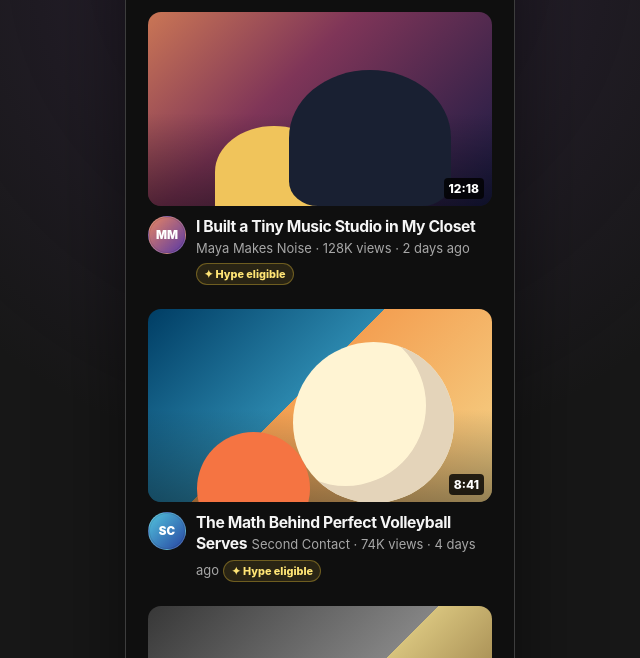
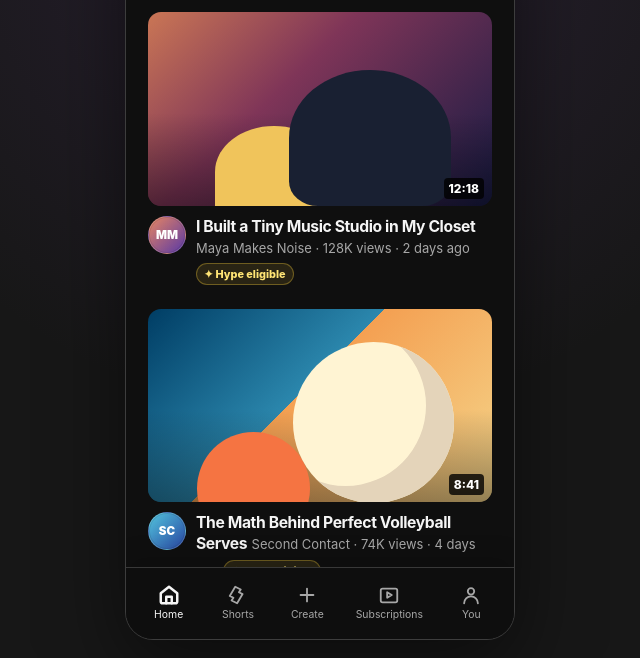
Before and after one commit to isaiahcampusano/youtube-hype-feature, a plain HTML site: page index.html in a window 1280 px wide. Shown: the part 132-790 px from the top of the page, without its empty margins (320-960 px from the left). Drawn offline with Linux system fonts and the light colour scheme.

Commit message:
fix: dock global navigation in app shell

```diff
--- a/css/style.css
+++ b/css/style.css
@@ -13,10 +13,14 @@
   --focus: #5bb5ff;
   --radius: 18px;
   --shadow: 0 12px 28px rgba(0, 0, 0, 0.28);
+  --nav-safe-area: env(safe-area-inset-bottom, 0px);
+  --nav-block-size: calc(72px + var(--nav-safe-area));
   font-family: Inter, ui-sans-serif, system-ui, -apple-system, BlinkMacSystemFont, "Segoe UI", sans-serif;
 }
 
 body {
+  min-height: 100dvh;
+  overflow: hidden;
   background:
     radial-gradient(circle at 50% 5%, rgba(90, 57, 122, 0.28), transparent 32rem),
     #171717;
@@ -35,21 +39,46 @@ a:focus-visible {
 }
 
 .prototype-shell {
-  min-height: 100vh;
+  min-height: 100dvh;
   display: grid;
   justify-content: center;
 }
 
 .app-frame {
   width: 100%;
-  min-height: 100vh;
+  height: 100dvh;
   background: var(--bg);
-  overflow-x: clip;
+  overflow: hidden;
+  position: relative;
+}
+
+.app-layout {
+  height: 100%;
+  display: grid;
+  grid-template-rows: minmax(0, 1fr) auto;
+}
+
+.app-scroller {
+  min-height: 0;
+  overflow-x: hidden;
+  overflow-y: auto;
+  overscroll-behavior: contain;
+  scrollbar-width: thin;
+  scrollbar-color: #4b4b4b transparent;
+}
+
+.app-scroller::-webkit-scrollbar { width: 6px; }
+.app-scroller::-webkit-scrollbar-thumb { border-radius: 999px; background: #4b4b4b; }
+.app-scroller::-webkit-scrollbar-track { background: transparent; }
+
+.app-scroller:focus-visible {
+  outline: 3px solid var(--focus);
+  outline-offset: -3px;
 }
 
 .screen {
-  min-height: 100vh;
-  padding-bottom: 84px;
+  min-height: 100%;
+  padding-bottom: 24px;
 }
 
 .topbar {
@@ -147,8 +176,10 @@ a:focus-visible {
 .topics {
   display: flex;
   gap: 8px;
-  padding: 6px 16px 14px;
+  padding: 6px 34px 14px 16px;
   overflow-x: auto;
+  overscroll-behavior-inline: contain;
+  scroll-padding-inline: 16px;
   scrollbar-width: none;
 }
 
@@ -354,16 +385,15 @@ a:focus-visible {
 }
 
 .bottom-nav {
-  height: 72px;
+  min-height: var(--nav-block-size);
   justify-content: space-around;
-  position: fixed;
+  position: relative;
   z-index: 7;
-  bottom: 0;
-  left: 0;
-  right: 0;
-  padding: 5px 8px max(7px, env(safe-area-inset-bottom));
+  width: 100%;
+  padding: 5px 8px max(7px, var(--nav-safe-area));
   border-top: 1px solid var(--line);
   background: rgba(15, 15, 15, 0.98);
+  box-shadow: 0 -10px 24px rgba(0, 0, 0, 0.14);
 }
 
 .nav-button {
@@ -479,7 +509,9 @@ a:focus-visible {
 .watch-action-row {
   gap: 8px;
   overflow-x: auto;
-  padding: 4px 0 16px;
+  padding: 4px 20px 18px 0;
+  scroll-padding-inline: 0 20px;
+  scroll-snap-type: inline proximity;
   scrollbar-width: none;
 }
 
@@ -497,6 +529,8 @@ a:focus-visible {
   background: var(--surface-raised);
   font-size: 0.82rem;
   font-weight: 750;
+  white-space: nowrap;
+  scroll-snap-align: start;
 }
 
 .action-button:hover { background: var(--surface-hover); }
@@ -574,7 +608,7 @@ a:focus-visible {
 .related-thumb { aspect-ratio: 16 / 9; border-radius: 9px; }
 .related-copy { display: grid; gap: 4px; }
 
-.explore-header { height: 58px; justify-content: space-between; padding: 0 8px; border-bottom: 1px solid var(--line); }
+.explore-header { height: 58px; justify-content: space-between; position: sticky; top: 0; z-index: 5; padding: 0 8px; border-bottom: 1px solid var(--line); background: rgba(15, 15, 15, 0.96); backdrop-filter: blur(18px); }
 .explore-header h1 { margin: 0; font-size: 1.2rem; letter-spacing: -0.04em; }
 .explore-content { padding-top: 16px; }
 .explore-summary { margin-bottom: 16px; border: 1px solid var(--line); }
@@ -609,9 +643,9 @@ a:focus-visible {
 .empty-spark { font-size: 2rem; }
 
 .toast {
-  position: fixed;
+  position: absolute;
   z-index: 12;
-  bottom: 88px;
+  bottom: calc(var(--nav-block-size) + 12px);
   left: 50%;
   width: max-content;
   max-width: calc(100% - 32px);
@@ -650,21 +684,18 @@ a:focus-visible {
 }
 
 @media (min-width: 700px) {
-  .prototype-shell { padding: 28px 0; }
+  .prototype-shell { min-height: 100dvh; place-items: center; padding: 28px 0; }
   .app-frame {
     width: 390px;
-    min-height: 844px;
+    height: min(844px, calc(100dvh - 56px));
+    min-height: 0;
     border: 1px solid #3d3d3d;
     border-radius: 28px;
     box-shadow: 0 24px 80px rgba(0, 0, 0, 0.5);
     overflow: hidden;
   }
-  .screen { min-height: 844px; }
-  .topbar,
-  .bottom-nav { width: 390px; left: auto; right: auto; }
-  .bottom-nav { position: absolute; bottom: auto; top: 800px; }
-  .app-frame { position: relative; }
-  .toast { position: absolute; bottom: 83px; }
+  .screen { min-height: 100%; }
+  .toast { bottom: calc(var(--nav-block-size) + 12px); }
 }
 
 @media (max-width: 355px) {
--- a/js/app.js
+++ b/js/app.js
@@ -142,7 +142,6 @@ function homeView() {
       <button class="chip" data-topic="${topic}" aria-pressed="${activeTopic === topic}">${topic}</button>`).join("")}
     </div>
     <div class="feed">${filtered.map(videoCard).join("")}</div>
-    ${bottomNav()}
   </section>`;
 }
 
@@ -246,9 +245,9 @@ function watchView() {
       </div>
       <div class="watch-action-row" aria-label="Video actions">
         <button class="action-button" data-like="${video.id}" aria-pressed="${isLiked}">${icon("like", 18)}<span>${isLiked ? "Liked" : "Like"}</span></button>
+        <button class="action-button hype-button" data-hype="${video.id}" ${!video.eligible || state.remainingHypes === 0 ? "disabled" : ""} aria-label="${eligibleLabel} ${video.title}">${icon("sparkle", 18)}<span>${eligibleLabel}</span></button>
         <button class="action-button" data-toast="Share is intentionally not connected in this concept.">${icon("share", 18)}<span>Share</span></button>
         <button class="action-button" data-toast="Downloads are intentionally not connected in this concept.">${icon("download", 18)}<span>Download</span></button>
-        <button class="action-button hype-button" data-hype="${video.id}" ${!video.eligible || state.remainingHypes === 0 ? "disabled" : ""} aria-label="${eligibleLabel} ${video.title}">${icon("sparkle", 18)}<span>${eligibleLabel}</span></button>
       </div>
       ${compactBalance ? `<div class="compact-balance">${icon("sparkle", 17)}<span>${state.remainingHypes} ${state.remainingHypes === 1 ? "Hype" : "Hypes"} left this week · resets Monday</span></div>` : ""}
       ${showBalance ? balanceCard(state) : ""}
@@ -258,7 +257,6 @@ function watchView() {
       <h2 class="section-heading">Up next</h2>
       <div class="related-list">${related.map(relatedCard).join("")}</div>
     </div>
-    ${bottomNav()}
   </section>`;
 }
 
@@ -273,7 +271,6 @@ function exploreView() {
       <div class="topics" aria-label="Hype categories">${categories.map((category) => `<button class="chip" data-topic="${category}" aria-pressed="${activeTopic === category}">${category}</button>`).join("")}</div>
       ${exploreVideos.length ? `<div class="explore-list">${exploreVideos.map((video, index) => `<button class="ranked-card" data-open-video="${video.id}" aria-label="Open ranked video ${index + 1}: ${video.title}"><span class="rank-number">${index + 1}</span>${thumbnail(video, true)}<span class="related-copy"><span class="related-title">${video.title}</span><span class="rank-meta">${video.creator}<br>${video.hypePoints}</span></span></button>`).join("")}</div>` : `<div class="empty-state"><span class="empty-spark">✦</span><h2>No videos in this category</h2><p class="empty-copy">Try another Hype category.</p></div>`}
     </div>
-    ${bottomNav()}
   </section>`;
 }
 
@@ -288,13 +285,12 @@ function youView() {
       <section class="you-panel"><h2>Demo controls</h2><p class="support-copy">Reset local Hype history and restore the weekly balance to three.</p><button class="danger-button" data-reset>Reset prototype</button></section>
       <p class="disclaimer">Unofficial product concept. All creators, videos, and Hype activity are fictional mock data.</p>
     </div>
-    ${bottomNav()}
   </section>`;
 }
 
 function render() {
   const views = { home: homeView, watch: watchView, explore: exploreView, you: youView };
-  app.innerHTML = `${views[currentView]()}${toastMessage ? `<div class="toast" role="status">${toastMessage}</div>` : ""}`;
+  app.innerHTML = `<div class="app-layout"><div class="app-scroller">${views[currentView]()}</div>${bottomNav()}</div>${toastMessage ? `<div class="toast" role="status">${toastMessage}</div>` : ""}`;
   applyPendingFocus();
 }
 
```
